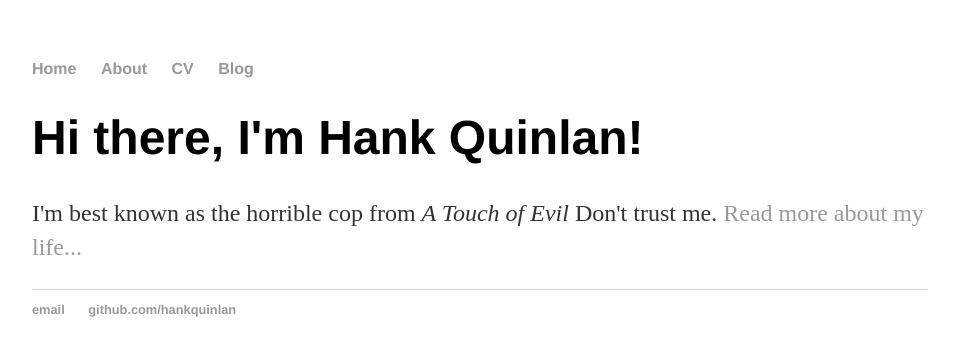
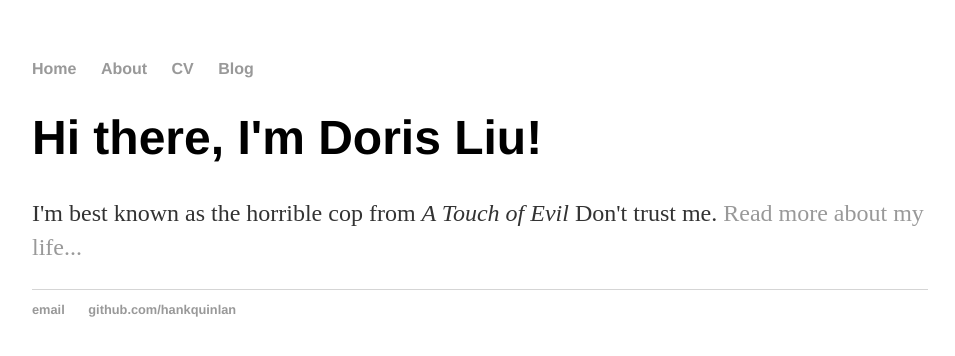
Before and after one commit to keikoatobe/keikoatobe.github.io, a Jekyll site: the page built from index.html, in a window 1280 px wide. Shown: the top 356 px of the page, without its empty margins (160-1115 px from the left). Built offline with Jekyll 4.4.1, drawn with Linux system fonts in a browser that asks for light colours.

Commit message:
change content

```diff
--- a/index.html
+++ b/index.html
@@ -1,8 +1,8 @@
 ---
 layout: default
-title: Hank Quinlan, Horrible Cop
+title: Doris Liu
 ---
 <div class="blurb">
-	<h1>Hi there, I'm Hank Quinlan!</h1>
+	<h1>Hi there, I'm Doris Liu!</h1>
 	<p>I'm best known as the horrible cop from <em>A Touch of Evil</em> Don't trust me. <a href="/about">Read more about my life...</a></p>
 </div><!-- /.blurb -->
```
